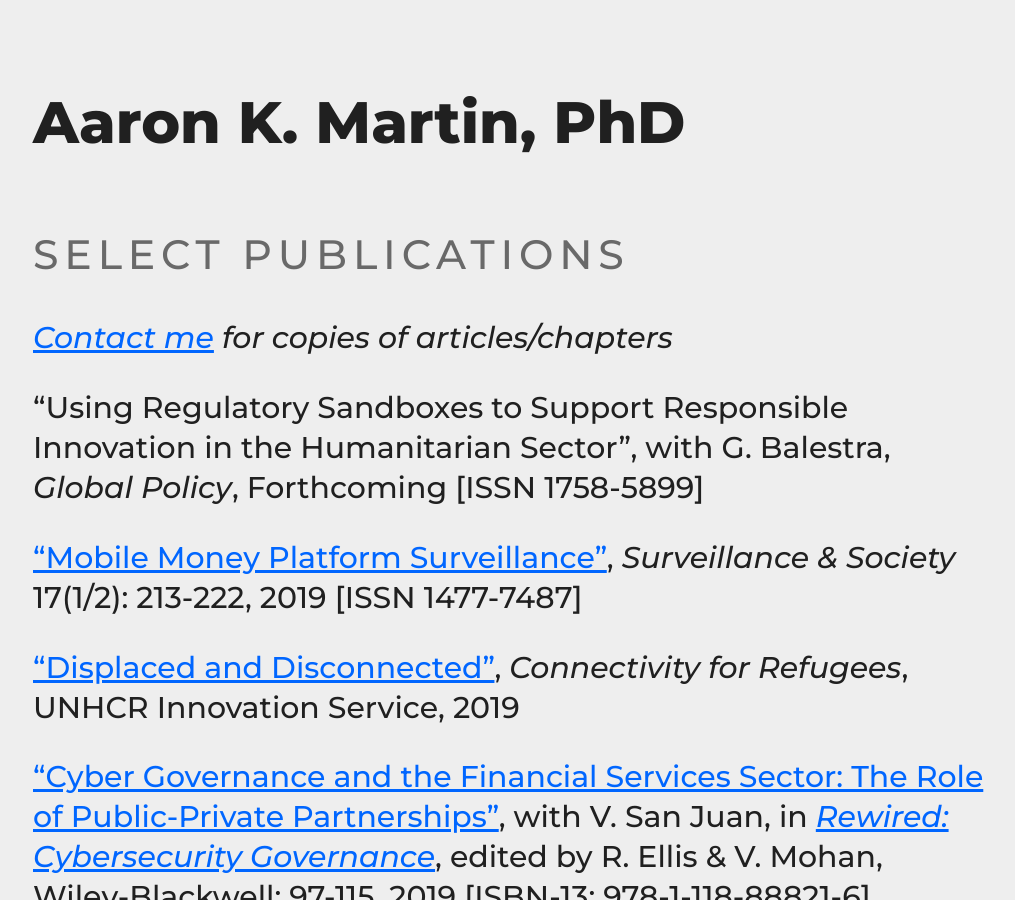
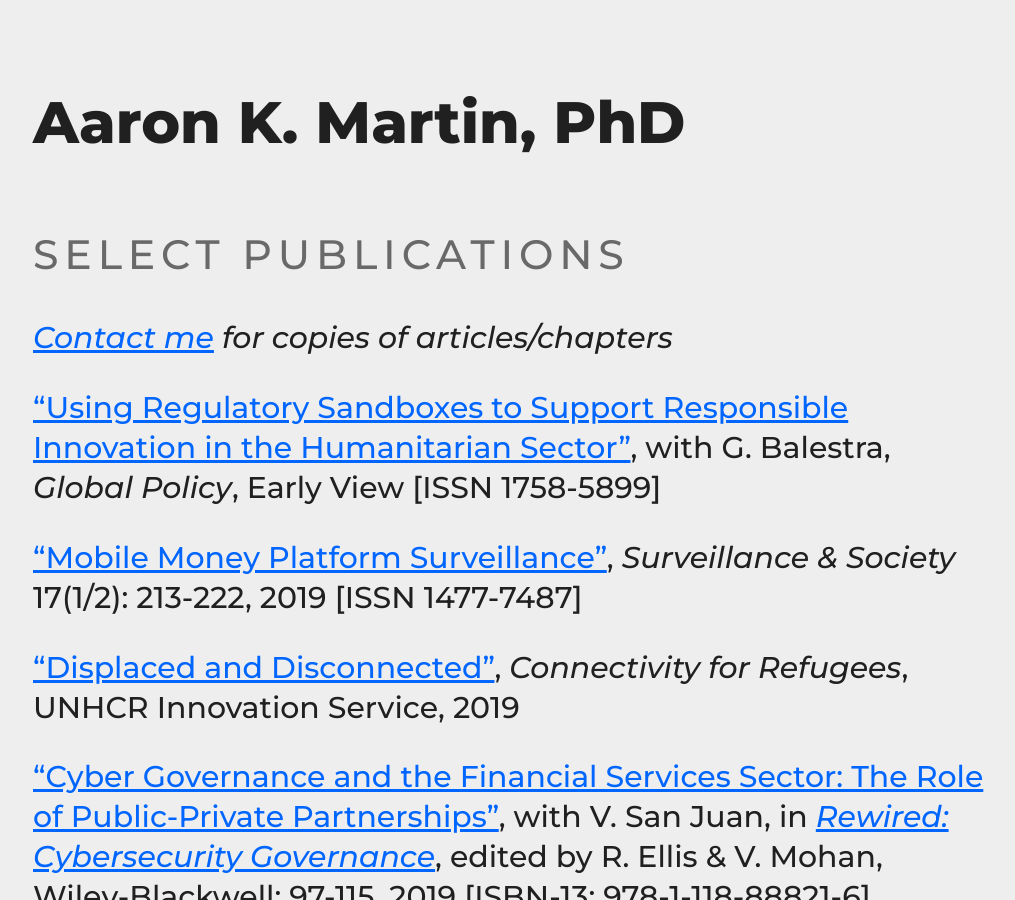
Before and after one commit to haroonalrasheed/641a, a Jekyll site: the page built from select-publications/index.md, in a window 1280 px wide and 900 px high. Shown: the whole window, without its empty margins (131-1146 px from the left). Built offline with Jekyll 4.4.1, drawn with Linux system fonts in a browser that asks for light colours.

Commit message:
Update index.md

```diff
--- a/select-publications/index.md
+++ b/select-publications/index.md
@@ -7,7 +7,7 @@ title: Select Publications
 
 _[Contact me](mailto:a.k.martin@alumni.lse.ac.uk) for copies of articles/chapters_
 
-"Using Regulatory Sandboxes to Support Responsible Innovation in the Humanitarian Sector", with G. Balestra, _Global Policy_, Forthcoming [ISSN 1758-5899]
+["Using Regulatory Sandboxes to Support Responsible Innovation in the Humanitarian Sector"](https://doi.org/10.1111/1758-5899.12729), with G. Balestra, _Global Policy_, Early View [ISSN 1758-5899]
 
 ["Mobile Money Platform Surveillance"](https://doi.org/10.24908/ss.v17i1/2.12924), *Surveillance & Society* 17(1/2): 213-222, 2019 [ISSN 1477-7487]
 
```
